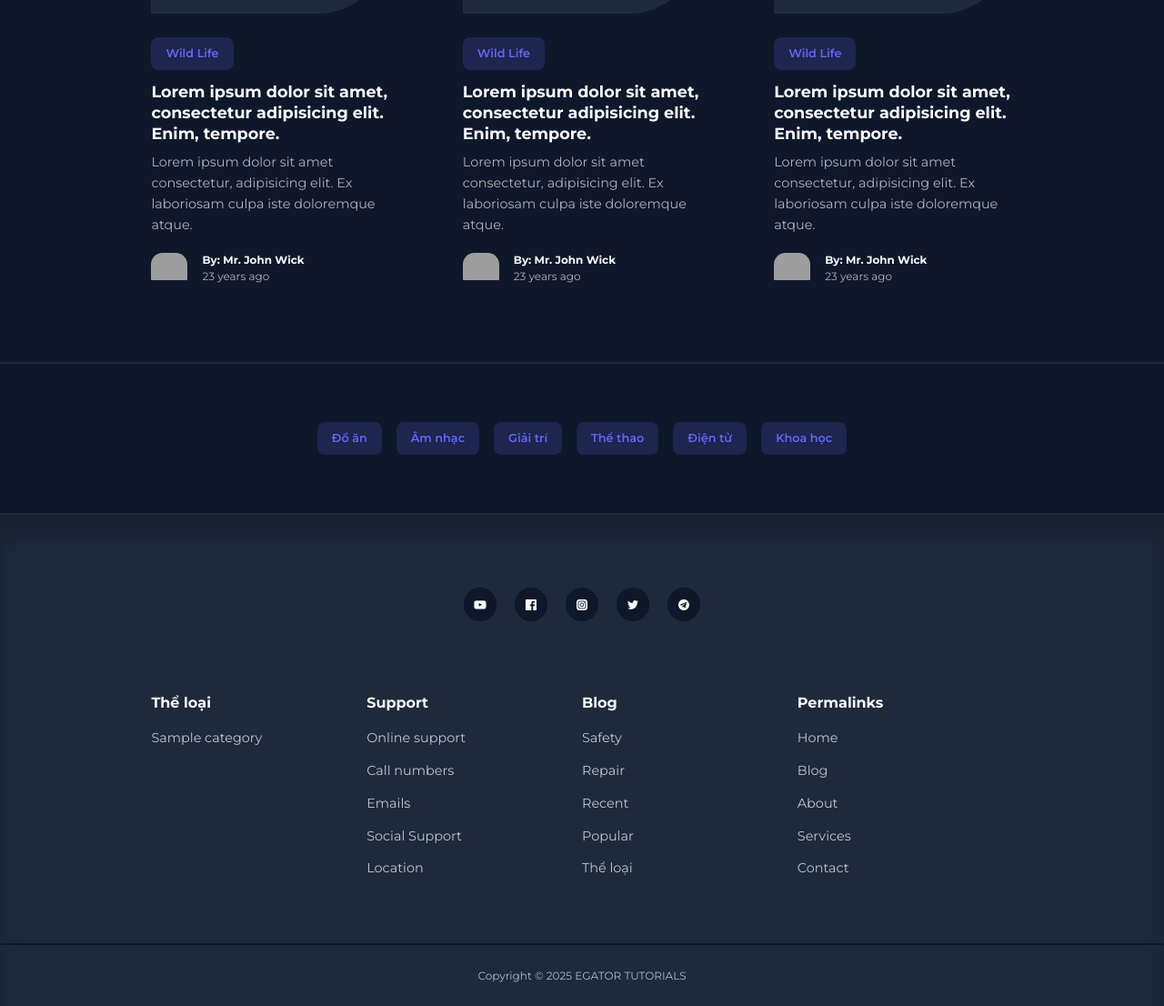
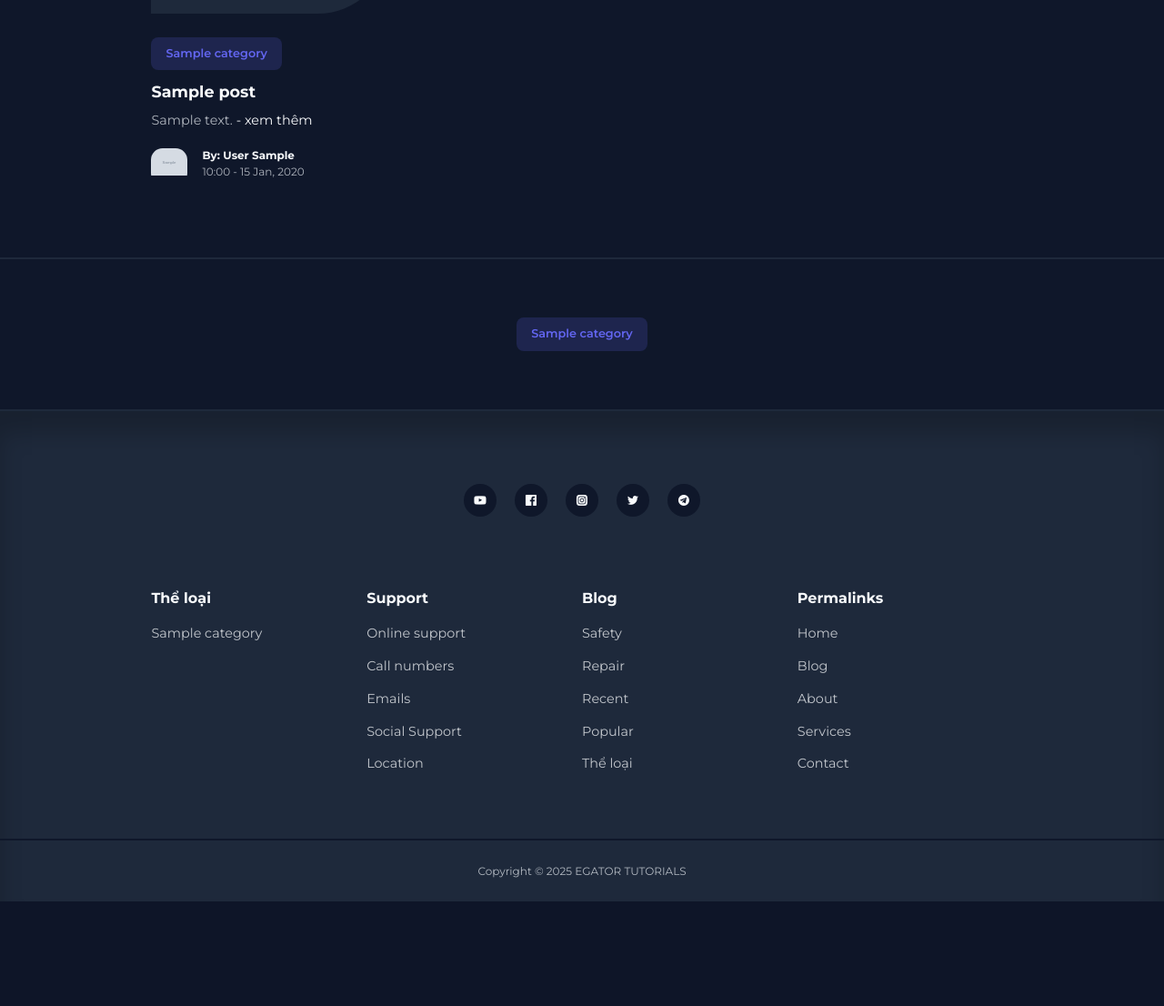
Before and after one commit to Broky2022/Blog_App, a PHP site: page /Blog_App/blog.php in a window 1280 px wide. Shown: the part 403-1509 px from the top of the page at 91% size. After the commit the page ends 1394 px from the top, so only its background shows below. Run offline with PHP 8.4, Linux system fonts and the light colour scheme; tables that the repository leaves empty or names only in its code hold one stand-in row (values such as "Sample post"); grey boxes marked "Sample" are stand-in pictures; grey boxes are pictures that could not be loaded.

Commit message:
[UPDATE][blog.php] tái cấu trúc logic hiển thị bài đăng, cải thiện việc truy xuất thông tin tác giả và cải thiện việc xử lý kết nối cơ sở dữ liệu

```diff
--- a/blog.php
+++ b/blog.php
@@ -1,5 +1,15 @@
 <?php
 include 'shares/header.php';
+
+if (!$conn) {
+  die("Kết nối database thất bại: " . mysqli_connect_error());
+}
+
+$query = "SELECT * FROM posts ORDER BY date_time DESC";
+$posts = mysqli_query($conn, $query);
+
+$catequery = "SELECT * FROM categories";
+$cates = mysqli_query($conn, $catequery);
 ?>
 <section class="search__bar">
   <form class="container search__bar-container" action="">
@@ -13,92 +23,55 @@ include 'shares/header.php';
 
 <section class="posts">
   <div class="container posts_container">
+    <?php while ($post = mysqli_fetch_assoc($posts)) : ?>
       <article class="post">
         <div class="post__thumbnail">
-        <img src="./images/02.jpg" />
+          <img src="./images/<?= $post['thumbnail'] ?>" />
         </div>
         <div class="post__infor">
-        <a href="" class="category__button">Wild Life</a>
+          <!-- lấy thông tin category bằng id-->
+          <?php
+          $category_id = $post['category_id'];
+          $category_query = "SELECT * FROM categories WHERE id = $category_id";
+          $category_result = mysqli_query($conn, $category_query);
+          $category = mysqli_fetch_assoc($category_result);
+          ?>
+          <a href="<?= ROOT_URL ?>category-posts.php?id=<?= $post['category_id'] ?>" class="category__button"><?= $category['title'] ?></a>
+
+          <!-- nội dung bài viết -->
           <h3 class="post__title">
-          <a href="post.html">Lorem ipsum dolor sit amet, consectetur adipisicing elit. Enim,
-            tempore.</a>
+            <a href="<?= ROOT_URL ?>post.php?id=<?= $post['id'] ?>"><?= $post['title'] ?></a>
           </h3>
           <p class="post_body">
-          Lorem ipsum dolor sit amet consectetur, adipisicing elit. Ex
-          laboriosam culpa iste doloremque atque.
+          <?= substr($post['body'], 0, 150) ?><a href="<?= ROOT_URL ?>post.php?id=<?= $post['id'] ?>"> - xem thêm</a>
           </p>
           <div class="post__author">
+            <!-- lấy thông tin tác giả bằng id-->
+            <?php
+            $user_id = $post['author_id'];
+            $user_query = "SELECT * FROM users WHERE id = $user_id";
+            $user_result = mysqli_query($conn, $user_query);
+            $user = mysqli_fetch_assoc($user_result);
+            ?>
             <div class="post__author-avatar">
-            <img src="images/04.png" />
+              <img src="./images/<?= $user['avatar'] ?>" />
             </div>
             <div class="post__author-info">
-            <h5>By: Mr. John Wick</h5>
-            <small>23 years ago</small>
+              <h5>By: <?= $user['lastname'] . ' ' . $user['firstname'] ?></h5>
+              <small><?= date(" H:i - d M, Y", strtotime($post['date_time'])) ?></small>
             </div>
           </div>
         </div>
       </article>
-    <article class="post">
-      <div class="post__thumbnail">
-        <img src="./images/03.png" />
-      </div>
-      <div class="post__infor">
-        <a href="" class="category__button">Wild Life</a>
-        <h3 class="post__title">
-          <a href="post.html">Lorem ipsum dolor sit amet, consectetur adipisicing elit. Enim,
-            tempore.</a>
-        </h3>
-        <p class="post_body">
-          Lorem ipsum dolor sit amet consectetur, adipisicing elit. Ex
-          laboriosam culpa iste doloremque atque.
-        </p>
-        <div class="post__author">
-          <div class="post__author-avatar">
-            <img src="images/01.jpg" />
-          </div>
-          <div class="post__author-info">
-            <h5>By: Mr. John Wick</h5>
-            <small>23 years ago</small>
-          </div>
-        </div>
-      </div>
-    </article>
-    <article class="post">
-      <div class="post__thumbnail">
-        <img src="./images/04.png" />
-      </div>
-      <div class="post__infor">
-        <a href="" class="category__button">Wild Life</a>
-        <h3 class="post__title">
-          <a href="post.html">Lorem ipsum dolor sit amet, consectetur adipisicing elit. Enim,
-            tempore.</a>
-        </h3>
-        <p class="post_body">
-          Lorem ipsum dolor sit amet consectetur, adipisicing elit. Ex
-          laboriosam culpa iste doloremque atque.
-        </p>
-        <div class="post__author">
-          <div class="post__author-avatar">
-            <img src="images/01.jpg" />
-          </div>
-          <div class="post__author-info">
-            <h5>By: Mr. John Wick</h5>
-            <small>23 years ago</small>
-          </div>
-        </div>
-      </div>
-    </article>
+    <?php endwhile ?>
   </div>
 </section>
 
 <section class="category__buttons">
   <div class="container category__buttons-container">
-    <a href="" class="category__button">Đồ ăn</a>
-    <a href="" class="category__button">Âm nhạc</a>
-    <a href="" class="category__button">Giải trí</a>
-    <a href="" class="category__button">Thể thao</a>
-    <a href="" class="category__button">Điện tử</a>
-    <a href="" class="category__button">Khoa học</a>
+    <?php while ($cate = mysqli_fetch_assoc($cates)) : ?>
+      <a href="<?= ROOT_URL ?>category-posts.php?id=<?= $cate['id'] ?>" class="category__button"> <?= $cate['title'] ?> </a>
+    <?php endwhile ?>
   </div>
 </section>
 <?php
```
Lines whose indentation alone changed are shown as unchanged.
